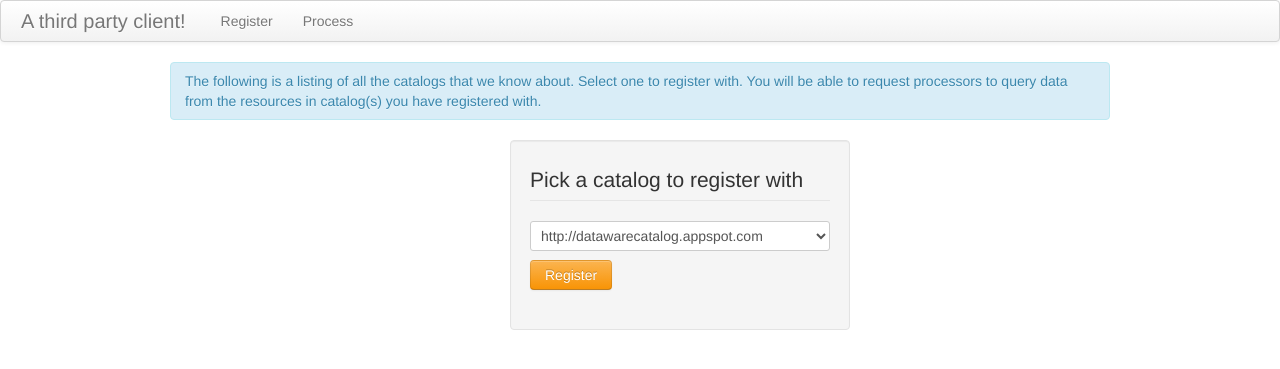
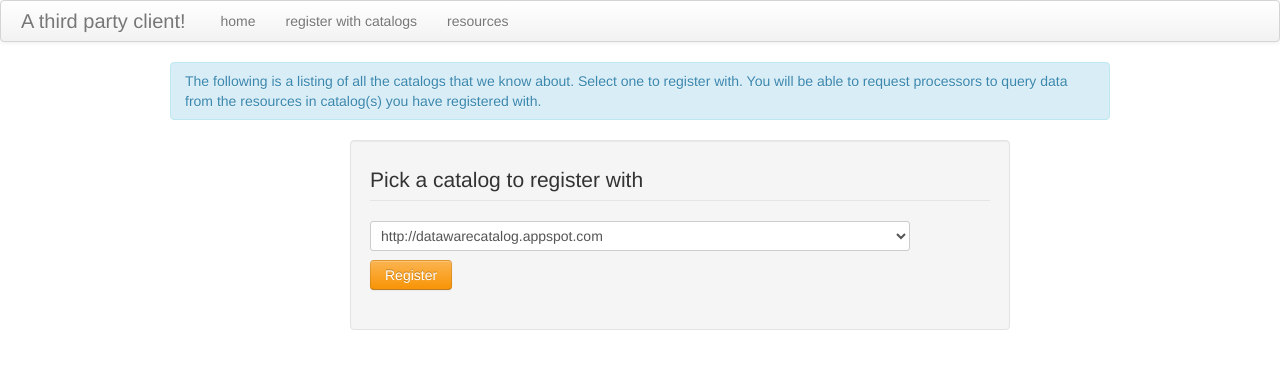
Before and after one commit to psznb/dataware.exp.herokuclient, a Flask app: page /register in a window 1280 px wide. Shown: the top 369 px of the page. Run offline with Flask 2, Linux system fonts and the light colour scheme; some libraries are stand-ins or nearby versions.

Commit message:
template updates

```diff
--- a/templates/layout.html
+++ b/templates/layout.html
@@ -10,8 +10,9 @@
     <div class="navbar-inner">
         <a class="brand" href="#">A third party client!</a>
          <ul class="nav">
-            <li><a href="#" class="menu_button" id="home">Register</a></li>
-            <li><a href="{{url_for('root')}}" class="menu_button" id="summary">Process</a></li>
+            <li><a href="{{url_for('root')}}" class="menu_button" id="home">home</a></li>
+            <li><a href="{{url_for('register')}}" class="menu_button" id="register">register with catalogs</a></li>
+            <li><a href="{{url_for('resources')}}" class="menu_button" id="summary">resources</a></li>
          </ul>
     </div>
 </div>
--- a/templates/register.html
+++ b/templates/register.html
@@ -14,10 +14,10 @@
 
     <div class="row">
         <div class="span12">
-            <div class="span4 offset4 well">
+            <div class="span8 offset2 well">
                 <legend> Pick a catalog to register with </legend>
-                <form action="{{url_for('root')}}" method=post>
-                    <select name="catalog_uri" class="span4" id="catalog_uri">
+                <form action="{{url_for('register')}}" method=post>
+                    <select name="catalog_uri" class="span7" id="catalog_uri">
                             {% for catalog in catalogs%}
                                 <option>{{catalog}}</option>
                             {% endfor %}
```
Also changed, not shown: templates/resources.html (+0 -11 lines).
